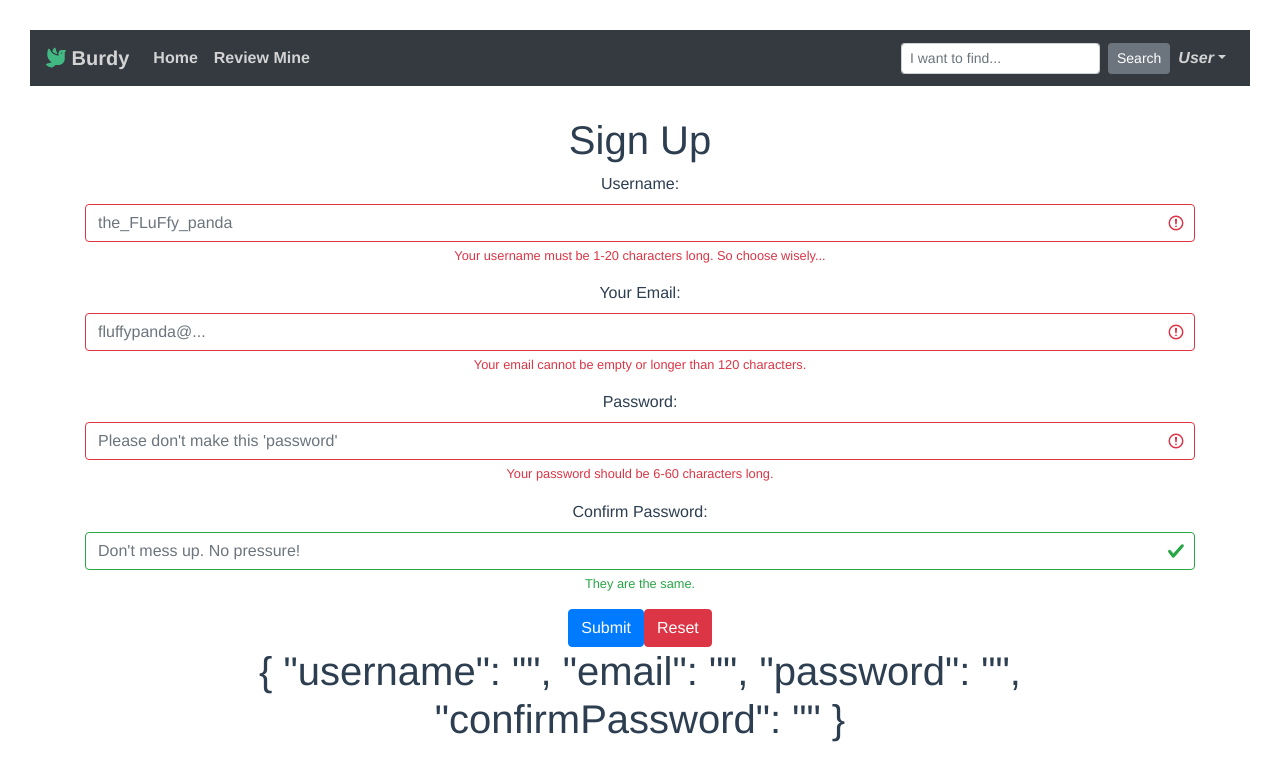
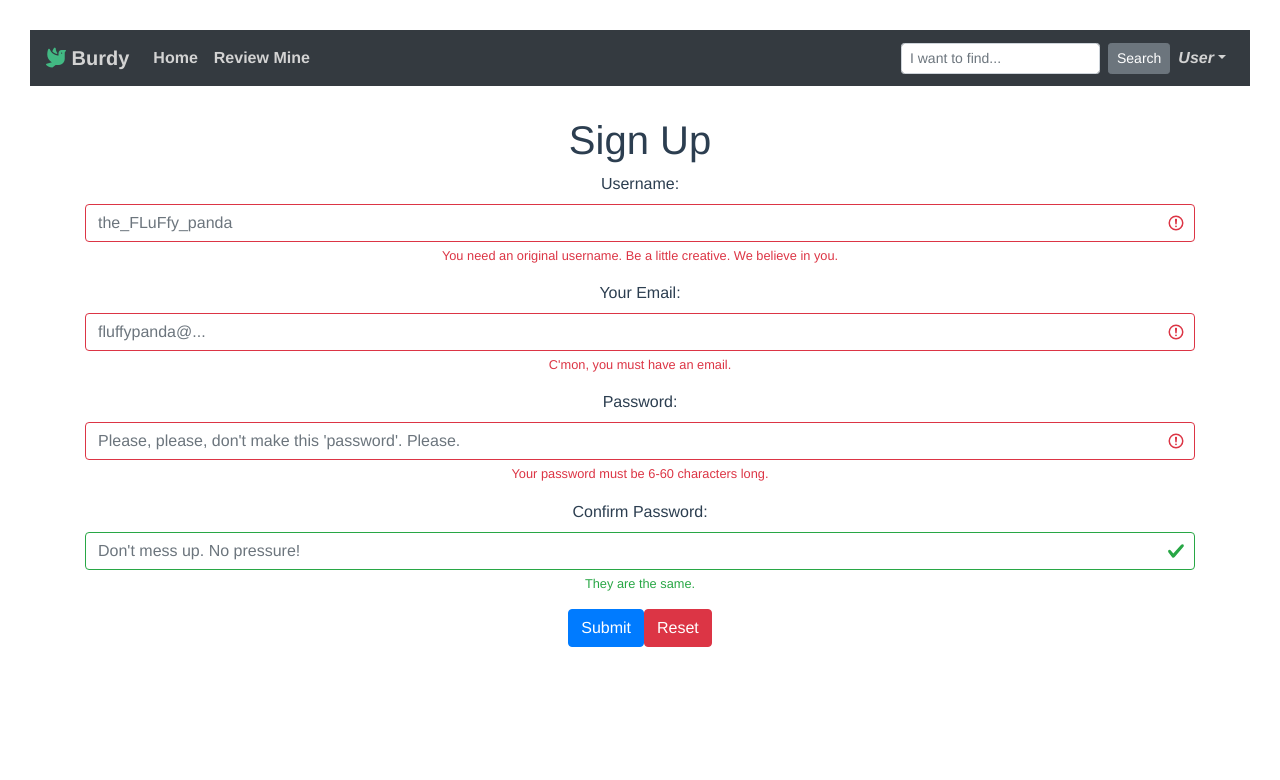
Before and after one commit to moomoolive/burdy, a Vue app in the folder web_app/front_end/: page /sign_up in a window 1280 px wide. Shown: the top 780 px of the page. Built offline with nearby package versions, Linux system fonts and the light colour scheme; no server answers.

Commit message:
finished registration page with checks for database handling

```diff
--- a/web_app/front_end/src/components/signUpForm.vue
+++ b/web_app/front_end/src/components/signUpForm.vue
@@ -16,7 +16,15 @@
             placeholder="the_FLuFfy_panda"
           ></b-form-input>
           <b-form-invalid-feedback v-bind:state="usernameValidation">
-            Your username must be 1-20 characters long. So choose wisely...
+            <div v-if="!unique">
+              You need an original username. Be a little creative. We believe in you.
+            </div>
+            <div v-else-if="form.username.length > 20">
+              Your username is too long.
+            </div>
+            <div v-else-if="form.username.length < 1">
+              You can't have a blank username.
+            </div>
           </b-form-invalid-feedback>
           <b-form-valid-feedback v-bind="usernameValidation">
             Looking Good.
@@ -33,10 +41,18 @@
             placeholder="fluffypanda@..."
           ></b-form-input>
           <b-form-invalid-feedback v-bind:state="emailValidation">
-            Your email cannot be empty or longer than 120 characters.
+            <div v-if="form.email.length > 120">
+              Your email can't be longer than 120 characters.
+            </div>
+            <div v-else-if="form.email.length < 1">
+              C'mon, you must have an email.
+            </div>
+            <div v-else-if="!uniqueEmail">
+              Looks like this email is already in our database. Second account?
+            </div>
           </b-form-invalid-feedback>
           <b-form-valid-feedback v-bind="emailValidation">
-            This should be long enough - just make sure it's an email.
+            Yep! That looks like an email.
           </b-form-valid-feedback>
         </b-form-group>
 
@@ -47,10 +63,10 @@
             v-bind:state="passwordValidation"
             type="password"
             required
-            placeholder="Please don't make this 'password'"
+            placeholder="Please, please, don't make this 'password'. Please."
           ></b-form-input>
           <b-form-invalid-feedback v-bind:state="passwordValidation">
-            Your password should be 6-60 characters long.
+            Your password must be 6-60 characters long.
           </b-form-invalid-feedback>
           <b-form-valid-feedback v-bind="passwordValidation">
             You should be good to go.
@@ -77,7 +93,6 @@
         <b-button type="submit" variant="primary">Submit</b-button>
         <b-button type="reset" variant="danger">Reset</b-button>
       </b-form>
-      <h1>{{ form }}</h1>
     </b-container>
   </div>
 </template>
@@ -94,7 +109,9 @@ import axios from 'axios'
           email: '',
           password: '',
           confirmPassword: ''
-        }
+        },
+        uniqueUsername: false,
+        uniqueEmail: false
       }
     },
     methods: {
@@ -130,15 +147,38 @@ import axios from 'axios'
         this.form.email = ''
         this.form.password = ''
         this.form.confirmPassword = ''
+      },
+
+      async checkUniqueness(dataType, toBeChecked, value) {
+        const path = 'http://localhost:5000/check_unique'
+        const payload = {
+          type: dataType,
+          data: toBeChecked
+        }
+        await axios.post(path, payload)
+          .then((response) => (
+            this.unique = response.data === 'true'
+          ))
+          .catch((error) => (console.log(error)))
       }
     },
     computed: {
       usernameValidation() {
-        return this.form.username.length > 0 && this.form.username.length < 21
+        this.checkUniqueness('username', this.form.username, this.uniqueUsername)
+        const condition1 = this.form.username.length > 0
+        const condition2 = this.form.username.length < 21
+        const condition3 = this.unique
+
+        return condition1 && condition2 && condition3
       },
 
       emailValidation() {
-        return this.form.email.length > 0 && this.form.email.length < 121
+        this.checkUniqueness('email', this.form.email, this.uniqueEmail)
+        const condition1 = this.form.email.length > 0
+        const condition2 = this.form.email.length < 121
+        const condition3 = this.uniqueEmail
+
+        return condition1 && condition2 && condition3
       },
 
       passwordValidation() {
```
Also changed, not shown: 1 other file (tests, documents, lock files or other folders).
